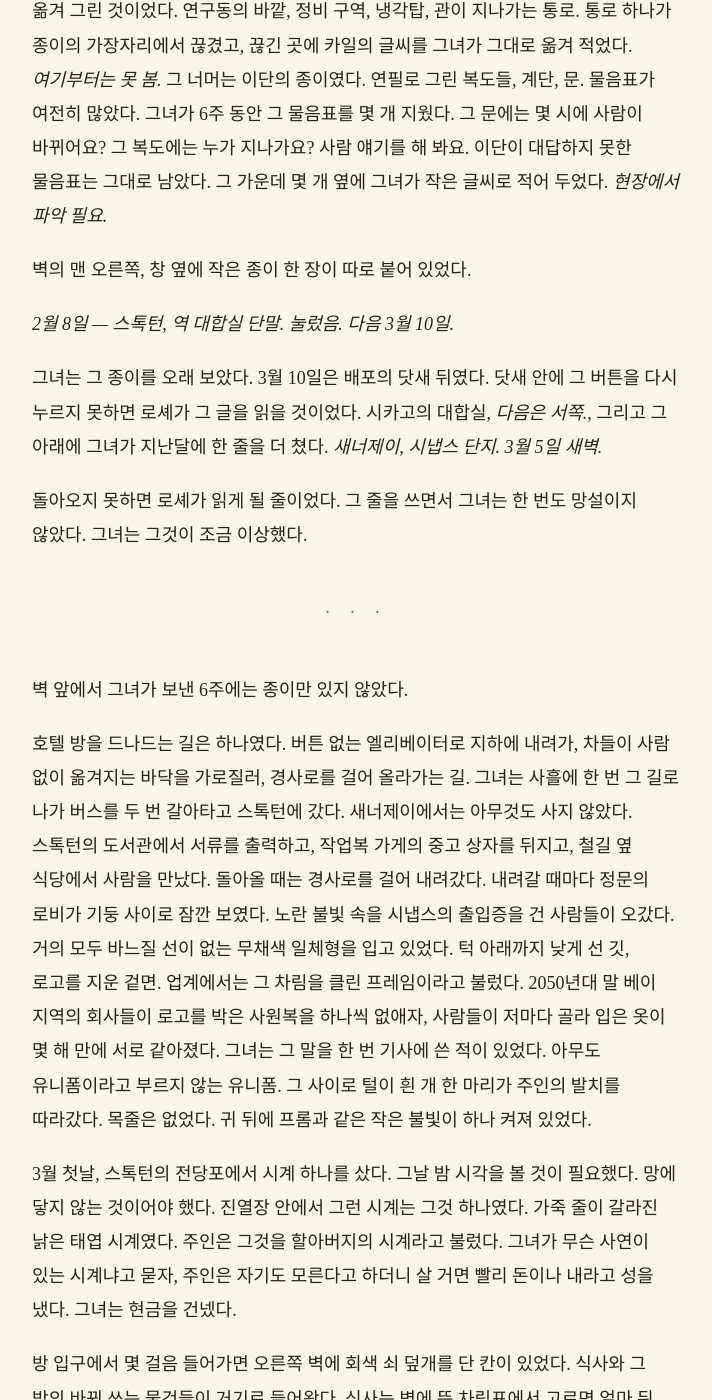
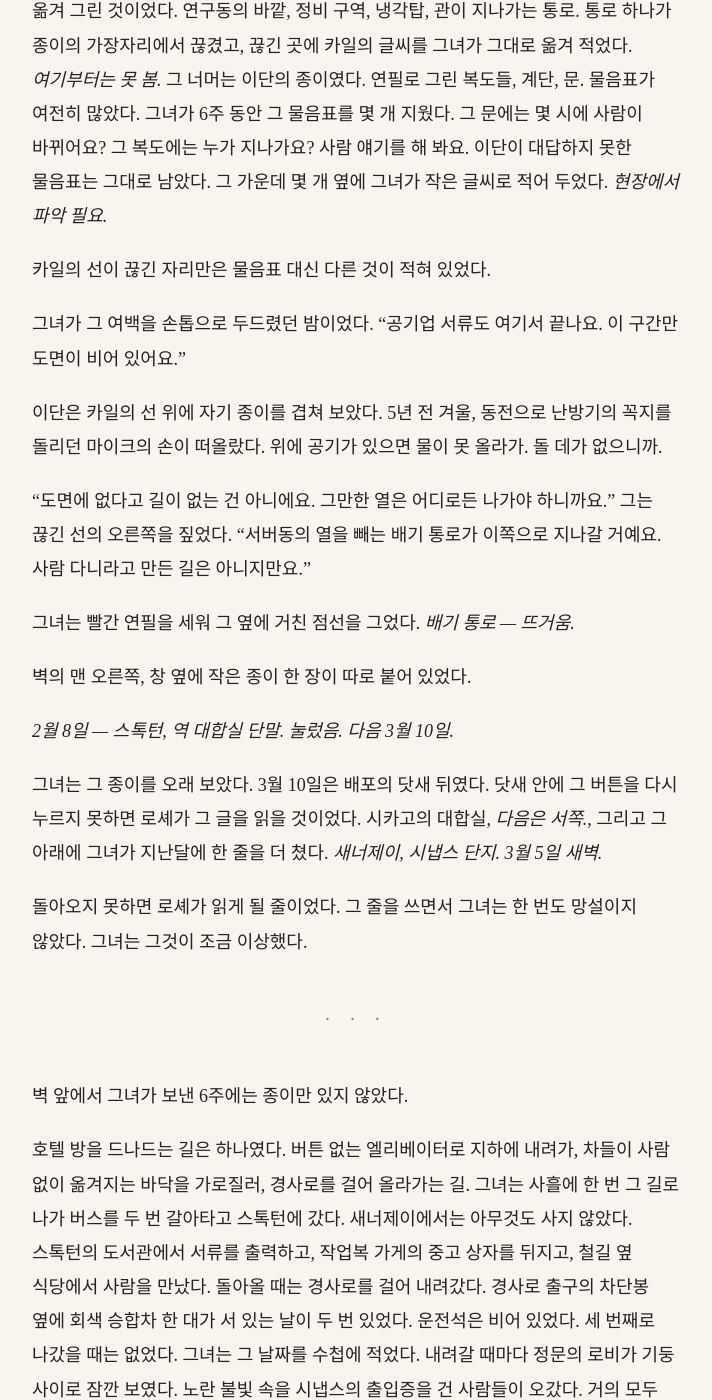
Before and after one commit to kangkkang/writer_s1_public, a Jekyll site: the page built from vol1/033.md, in a window 1280 px wide and 1400 px high, scrolled down 2253 px. Shown: the whole window, without its empty margins (284-996 px from the left). Built offline with Jekyll 4.4.1, drawn with Linux system fonts in a browser that asks for light colours; our own code applies the rules of GitHub Pages for plain Markdown files; some of the changed text lies outside the part shown.

Commit message:
Update from https://github.com/kangkkang/writer_s1/commit/432178da4f899410873d39eb8cb12393c2d4c0bb

```diff
--- a/vol1/033.md
+++ b/vol1/033.md
@@ -34,6 +34,16 @@
 
 메모지 아래에 카일의 도면이 있었다. 원본은 이단의 비닐 파일에 있었다. 이것은 그녀가 옮겨 그린 것이었다. 연구동의 바깥, 정비 구역, 냉각탑, 관이 지나가는 통로. 통로 하나가 종이의 가장자리에서 끊겼고, 끊긴 곳에 카일의 글씨를 그녀가 그대로 옮겨 적었다. *여기부터는 못 봄.* 그 너머는 이단의 종이였다. 연필로 그린 복도들, 계단, 문. 물음표가 여전히 많았다. 그녀가 6주 동안 그 물음표를 몇 개 지웠다. 그 문에는 몇 시에 사람이 바뀌어요? 그 복도에는 누가 지나가요? 사람 얘기를 해 봐요. 이단이 대답하지 못한 물음표는 그대로 남았다. 그 가운데 몇 개 옆에 그녀가 작은 글씨로 적어 두었다. *현장에서 파악 필요.*
 
+카일의 선이 끊긴 자리만은 물음표 대신 다른 것이 적혀 있었다.
+
+그녀가 그 여백을 손톱으로 두드렸던 밤이었다. "공기업 서류도 여기서 끝나요. 이 구간만 도면이 비어 있어요."
+
+이단은 카일의 선 위에 자기 종이를 겹쳐 보았다. 5년 전 겨울, 동전으로 난방기의 꼭지를 돌리던 마이크의 손이 떠올랐다. 위에 공기가 있으면 물이 못 올라가. 돌 데가 없으니까.
+
+"도면에 없다고 길이 없는 건 아니에요. 그만한 열은 어디로든 나가야 하니까요." 그는 끊긴 선의 오른쪽을 짚었다. "서버동의 열을 빼는 배기 통로가 이쪽으로 지나갈 거예요. 사람 다니라고 만든 길은 아니지만요."
+
+그녀는 빨간 연필을 세워 그 옆에 거친 점선을 그었다. *배기 통로 — 뜨거움.*
+
 벽의 맨 오른쪽, 창 옆에 작은 종이 한 장이 따로 붙어 있었다.
 
 *2월 8일 — 스톡턴, 역 대합실 단말. 눌렀음. 다음 3월 10일.*
@@ -46,7 +56,7 @@
 
 벽 앞에서 그녀가 보낸 6주에는 종이만 있지 않았다.
 
-호텔 방을 드나드는 길은 하나였다. 버튼 없는 엘리베이터로 지하에 내려가, 차들이 사람 없이 옮겨지는 바닥을 가로질러, 경사로를 걸어 올라가는 길. 그녀는 사흘에 한 번 그 길로 나가 버스를 두 번 갈아타고 스톡턴에 갔다. 새너제이에서는 아무것도 사지 않았다. 스톡턴의 도서관에서 서류를 출력하고, 작업복 가게의 중고 상자를 뒤지고, 철길 옆 식당에서 사람을 만났다. 돌아올 때는 경사로를 걸어 내려갔다. 내려갈 때마다 정문의 로비가 기둥 사이로 잠깐 보였다. 노란 불빛 속을 시냅스의 출입증을 건 사람들이 오갔다. 거의 모두 바느질 선이 없는 무채색 일체형을 입고 있었다. 턱 아래까지 낮게 선 깃, 로고를 지운 겉면. 업계에서는 그 차림을 클린 프레임이라고 불렀다. 2050년대 말 베이 지역의 회사들이 로고를 박은 사원복을 하나씩 없애자, 사람들이 저마다 골라 입은 옷이 몇 해 만에 서로 같아졌다. 그녀는 그 말을 한 번 기사에 쓴 적이 있었다. 아무도 유니폼이라고 부르지 않는 유니폼. 그 사이로 털이 흰 개 한 마리가 주인의 발치를 따라갔다. 목줄은 없었다. 귀 뒤에 프롬과 같은 작은 불빛이 하나 켜져 있었다.
+호텔 방을 드나드는 길은 하나였다. 버튼 없는 엘리베이터로 지하에 내려가, 차들이 사람 없이 옮겨지는 바닥을 가로질러, 경사로를 걸어 올라가는 길. 그녀는 사흘에 한 번 그 길로 나가 버스를 두 번 갈아타고 스톡턴에 갔다. 새너제이에서는 아무것도 사지 않았다. 스톡턴의 도서관에서 서류를 출력하고, 작업복 가게의 중고 상자를 뒤지고, 철길 옆 식당에서 사람을 만났다. 돌아올 때는 경사로를 걸어 내려갔다. 경사로 출구의 차단봉 옆에 회색 승합차 한 대가 서 있는 날이 두 번 있었다. 운전석은 비어 있었다. 세 번째로 나갔을 때는 없었다. 그녀는 그 날짜를 수첩에 적었다. 내려갈 때마다 정문의 로비가 기둥 사이로 잠깐 보였다. 노란 불빛 속을 시냅스의 출입증을 건 사람들이 오갔다. 거의 모두 바느질 선이 없는 무채색 일체형을 입고 있었다. 턱 아래까지 낮게 선 깃, 로고를 지운 겉면. 업계에서는 그 차림을 클린 프레임이라고 불렀다. 2050년대 말 베이 지역의 회사들이 로고를 박은 사원복을 하나씩 없애자, 사람들이 저마다 골라 입은 옷이 몇 해 만에 서로 같아졌다. 그녀는 그 말을 한 번 기사에 쓴 적이 있었다. 아무도 유니폼이라고 부르지 않는 유니폼. 그 사이로 털이 흰 개 한 마리가 주인의 발치를 따라갔다. 목줄은 없었다. 귀 뒤에 프롬과 같은 작은 불빛이 하나 켜져 있었다.
 
 3월 첫날, 스톡턴의 전당포에서 시계 하나를 샀다. 그날 밤 시각을 볼 것이 필요했다. 망에 닿지 않는 것이어야 했다. 진열장 안에서 그런 시계는 그것 하나였다. 가죽 줄이 갈라진 낡은 태엽 시계였다. 주인은 그것을 할아버지의 시계라고 불렀다. 그녀가 무슨 사연이 있는 시계냐고 묻자, 주인은 자기도 모른다고 하더니 살 거면 빨리 돈이나 내라고 성을 냈다. 그녀는 현금을 건넸다.
 
@@ -70,7 +80,13 @@
 
 저녁에 그녀는 문 옆 벽의 화면에 뜬 칸들을 보았다. 객실 도우미 칸은 첫날 밤 그대로 회색이었다. 그 아래 온도 칸의 숫자가 21에서 19로 바뀌어 있었다. 둘 가운데 누구도 그 숫자를 만지지 않았다.
 
-그녀는 이단을 불러 그 화면을 가리켰다. 그가 와서 숫자를 보았다. 그다음 그녀를 보았다. 둘 다 아무 말도 하지 않았다. 할 말은 서로의 얼굴에 이미 있었다. 그녀는 수첩에 날짜와 두 숫자를 적었고, 그는 책상으로 돌아가 노트북을 닫았다.
+그녀는 소리 내어 부르는 대신, 책상 앞의 이단에게 가서 어깨를 손끝으로 짚었다. 그리고 턱으로 화면을 가리켰다. 그가 숫자를 보았다. 그다음 그녀를 보았다. 그의 손가락이 책상 가장자리에서 멈춰 있었다. 몇 시간 전 창가에서 그녀가 한 말은 다섯 마디뿐이었다.
+
+화면 속의 '꺼짐'은 겉모양이었다. 방을 둘러싼 이음매 없는 검은 유리 전체가 두 사람의 숨소리와 옷 스치는 소리를 받아 내는 커다란 도청 막 같았다. 받아 낸 것은 텔레메트리가 되어 바깥으로 나갈 것이었다. 기계가 제 상태를 쉬지 않고 어딘가로 적어 보내는 그 기록 속에, 이제 그들의 목소리가 섞여 있었다.
+
+그는 연필을 들어 종이 귀퉁이에 꾹 눌러 썼다. *말은 종이에만. 시각과 길은 입 밖으로 내지 마요.*
+
+그녀는 고개를 끄덕이고 개수대로 가서 수도꼭지를 반 바퀴 틀었다. 물줄기가 쇠 바닥을 때리며 소리를 쏟았다. 그 소리 아래에서야 둘은 낮게 다음 말을 나눌 수 있었다. 그녀는 수첩에 날짜와 두 숫자를 적었다.
 
 그 뒤로 둘은 그 방에서 말할 때 목소리를 낮췄다. 낮춘다고 들리지 않는 것은 아니라는 것을 둘 다 알았다. 시각과 길은 입으로 말하지 않고 벽의 종이에만 적었다.
 
@@ -92,7 +108,7 @@
 
 2월의 마지막 주에 그가 혼자 가겠다고 했다.
 
-그는 긴 책상 앞에 앉아 있었고, 그녀는 벽 앞에 서 있었다. 그는 그 말을 그녀를 보지 않고 했다.
+개수대에서 물이 흐르고 있었다. 그 소리 아래로 그는 그 말을 했다. 그는 긴 책상 앞에 앉아 있었고, 그녀는 벽 앞에 서 있었다. 그의 손에 카일의 출입증이 들려 있었다. 사진 속의 카일이 증명사진을 찍는 사람답게 어색하게 웃고 있었다. 그는 그 사진을 보면서 말했다.
 
 "카일도 저를 도우러 왔어요." 그가 말했다. "제가 오지 말라고 했어야 했어요. 그런데 안 했어요."
 
@@ -120,9 +136,9 @@
 
 그는 한참 그녀를 보다가 노트북을 다시 열었다. 그 뒤로 혼자 가겠다는 말은 다시 나오지 않았다.
 
-3월 둘째 날 밤이었다.
+3월 둘째 날 밤이었다. 욕실의 물이 틀어져 있었다. 둘은 그 소리 아래에서, 거의 숨으로 말했다.
 
-그는 소파에 누워 천장을 보고 있었다. 이음매 없는 천장이었다. 그녀는 침대 끝에 앉아 태엽 시계를 손목에 감고 있었다. 어제 스톡턴에서 산 시계였다.
+그는 소파에 누워 천장을 보고 있었다. 이음매 없는 천장이었다. 그녀는 침대 끝에 앉아 태엽 시계를 손목에 감고 있었다. 어제 스톡턴에서 산 시계였다. 용두를 돌릴 때마다 작은 소리가 침실의 정적을 쪼갰다. 치르륵, 칫, 치르륵. 망에 닿지 않는, 용수철 하나로만 가는 시간이었다.
 
 "그 방에 들어가면 뭐부터 해요?" 그녀가 물었다.
 
@@ -146,7 +162,7 @@
 
 그는 천장을 보다가 눈을 감았다. 그의 쪽에는 그런 문장이 없었다. 미룬 다음에 무엇을 할지, 미룬 것이 무엇을 바꿀지. 그는 그 빈칸을 그녀 앞에서 채우는 척하지 않았다. 그녀도 채우라고 하지 않았다.
 
-그녀가 용두를 마저 돌렸다. 가늘고 촘촘한 소리가 났다.
+그녀가 용두를 마저 돌렸다. 팽팽해진 초침이 바쁘게 뛰기 시작했다.
 
 ---
 
```
